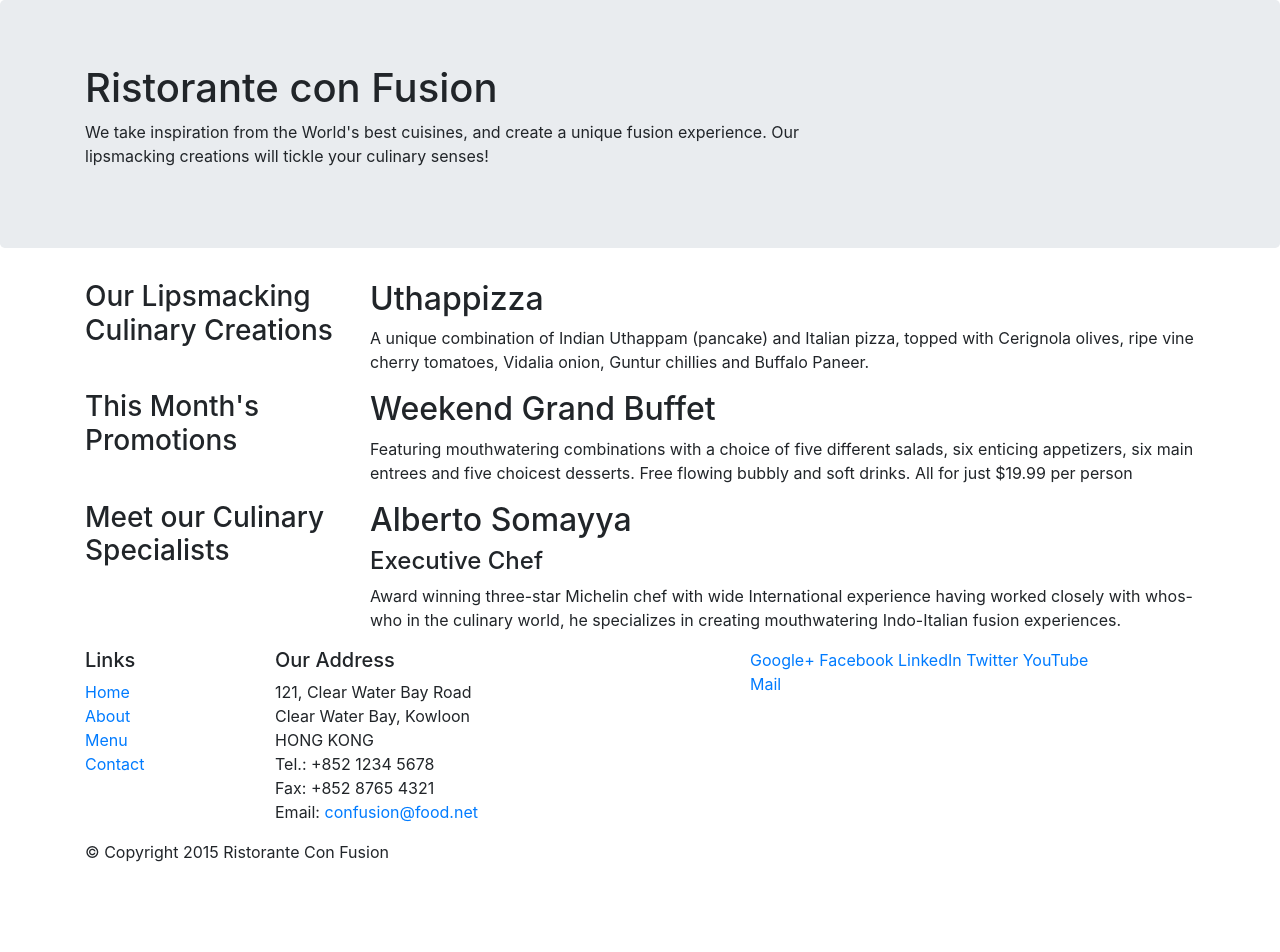
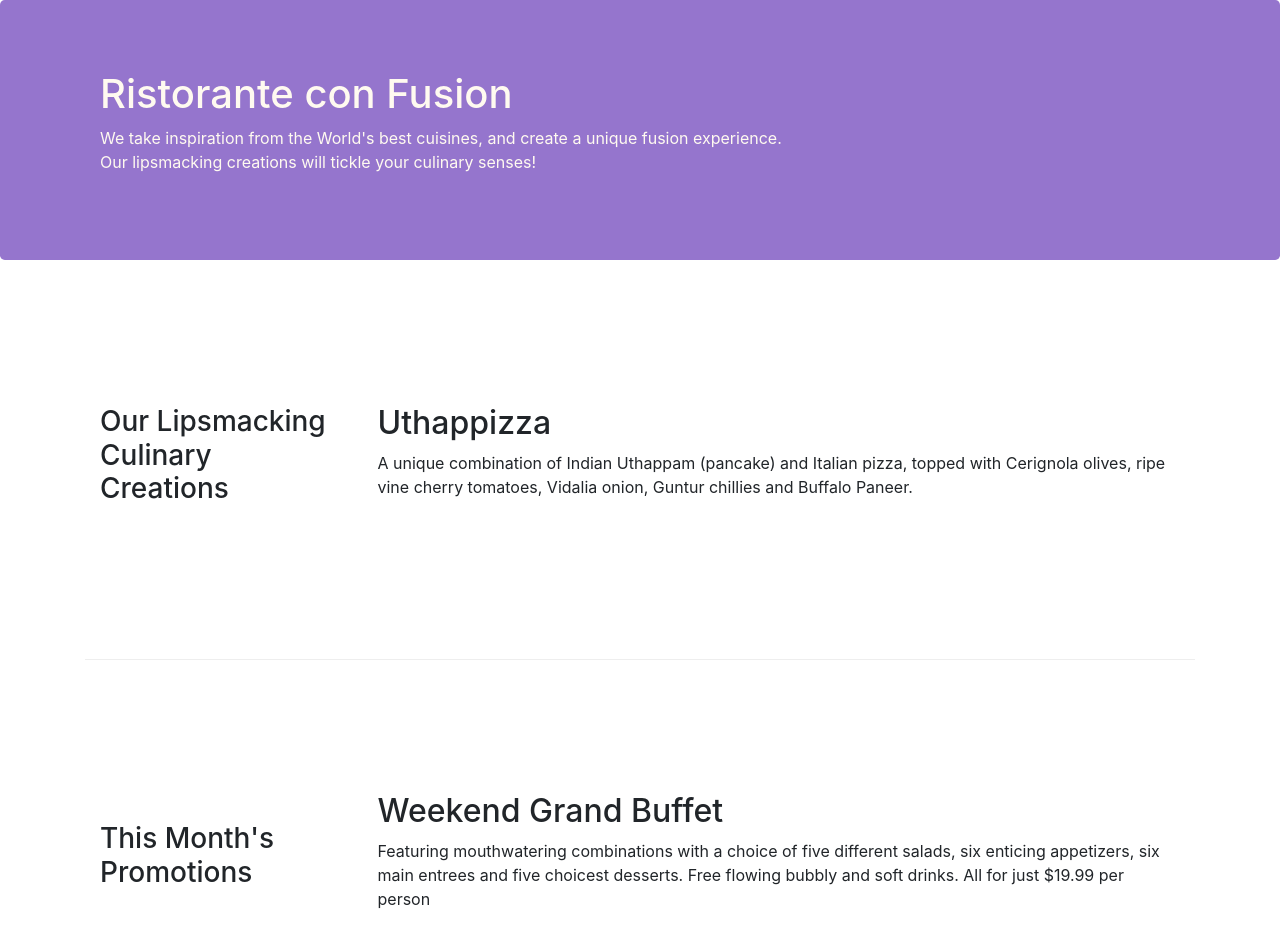
Before and after one commit to LucasHope/conFusion, a website: page index.html in a window 1280 px wide. Shown: the top 952 px of the page. Before the commit the page ends 880 px from the top, so only its background shows below. Drawn offline with nearby package versions, Linux system fonts and the light colour scheme.

Commit message:
Bootstrap Grid Part 2

```diff
--- /dev/null
+++ b/css/styles.css
@@ -0,0 +1,30 @@
+.row-header{
+    margin:0px auto;
+    padding:0px;
+}
+
+.row-content {
+    margin:0px auto;
+    padding: 50px 0px 50px 0px;
+    border-bottom: 1px ridge;
+    min-height:400px;
+}
+
+.footer{
+    background-color: #D1C4E9;
+    margin:0px auto;
+    padding: 20px 0px 20px 0px;
+}
+
+.jumbotron {
+    padding:70px 30px 70px 30px;
+    margin:0px auto;
+    background: #9575CD ;
+    color:floralwhite;
+}
+
+address{
+    font-size:80%;
+    margin:0px;
+    color:#0f0f0f;
+}
--- a/index.html
+++ b/index.html
@@ -10,6 +10,9 @@
     <!-- Bootstrap CSS -->
     <link rel="stylesheet" href="node_modules/bootstrap/dist/css/bootstrap.min.css">
 
+    <!-- my styles -->
+    <link href="css/styles.css" rel="stylesheet">
+
     <title>Ristorante Con Fusion</title>
 
 </head>
@@ -18,7 +21,7 @@
 
     <header class="jumbotron">
         <div class="container">
-            <div class="row">
+            <div class="row row-header">
 
                 <div class="col-12 col-sm-8">
                     <h1>Ristorante con Fusion</h1>
@@ -34,7 +37,7 @@
 
     <div class="container">
 
-        <div class="row">
+        <div class="row row-content align-items-center">
             <div class="col-sm-4 col-md-3 flex-sm-last">
                 <h3>Our Lipsmacking Culinary Creations</h3>
             </div>
@@ -44,7 +47,7 @@
             </div>
         </div>
 
-        <div class="row">
+        <div class="row row-content align-items-center">
             <div class="col-sm-4 col-md-3">
                 <h3>This Month's Promotions</h3>
             </div>
@@ -54,7 +57,7 @@
             </div>
         </div>
 
-        <div class="row">
+        <div class="row row-content align-items-center">
             <div class="col-sm-4 col-md-3 flex-sm-last">
                 <h3>Meet our Culinary Specialists</h3>
             </div>
@@ -67,7 +70,7 @@
 
     </div>
 
-    <footer>
+    <footer class="footer">
         <div class="container">
             <div class="row">
                 <div class="col-5 col-sm-2">
@@ -94,7 +97,7 @@
 		           </address>
 
                 </div>
-                <div class="col col-sm-4">
+                <div class="col col-sm-4 align-self-center">
                     <div>
 
                         <a href="http://google.com/+">Google+</a>
@@ -108,7 +111,7 @@
                 </div>
             </div>
 
-            <div class="row">
+            <div class="row justify-content-center">
                 <div class="col-auto">
                     <p>© Copyright 2015 Ristorante Con Fusion</p>
                 </div>
--- a/package.json
+++ b/package.json
@@ -4,9 +4,7 @@
   "description": "This is a website for Ristorante Con Fusion",
   "main": "index.html",
   "scripts": {
-    "start": "npm run lite",
-    "test": "echo \"Error: no test specified\" && exit 1",
-    "lite": "lite-server"
+    "test": "echo \"Error: no test specified\" && exit 1"
   },
   "author": "",
   "license": "ISC",
```
